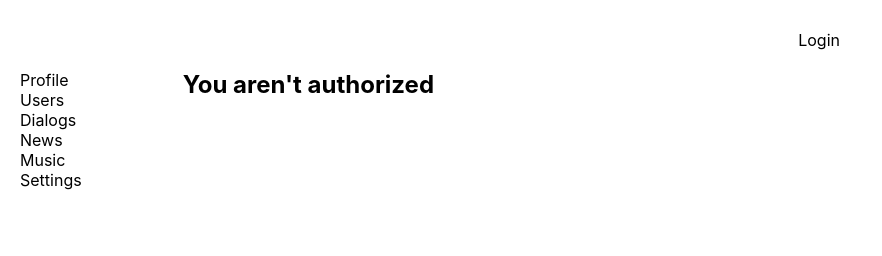
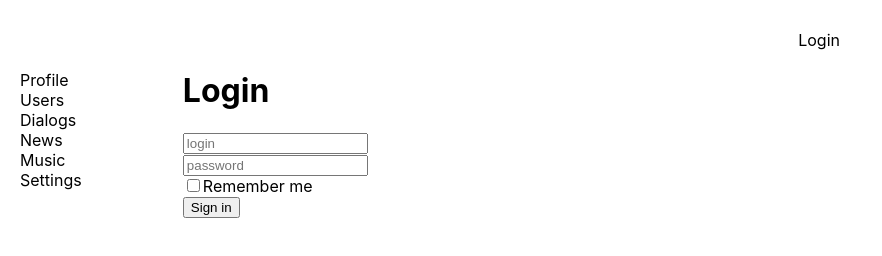
Before and after one commit to Nehorowo/react-social-network, a React (Create React App) app: page /login in a window 1280 px wide. Shown: the part 170-426 px from the top of the page, without its empty margins (0-882 px from the left). Built offline with nearby package versions, Linux system fonts and the light colour scheme; no server answers.

Commit message:
redux-form login

```diff
--- a/package.json
+++ b/package.json
@@ -14,6 +14,7 @@
     "react-router-dom": "^5.2.0",
     "react-scripts": "4.0.0",
     "redux": "^4.1.0",
+    "redux-form": "^8.3.7",
     "redux-thunk": "^2.3.0",
     "web-vitals": "^0.2.4"
   },
--- a/src/components/Login/Login.js
+++ b/src/components/Login/Login.js
@@ -1,9 +1,38 @@
 import React from "react";
+import { reduxForm, Field } from "redux-form";
+
+const LoginForm = (props) => {
+  return (
+    <form onSubmit={props.handleSubmit}>
+      <div>
+        <Field placeholder='login' name='login' component='input' type='text' />
+      </div>
+      <div>
+        <Field placeholder='password' name='password' component='input' type='text' />
+      </div>
+      <div>
+        <Field name='rememberMe' component='input' type='checkbox' />
+        Remember me
+      </div>
+      <div>
+        <button>Sign in</button>
+      </div>
+    </form>
+  );
+};
+
+const LoginReduxForm = reduxForm({
+  form: "login",
+})(LoginForm);
 
 const Login = (props) => {
+  const onSubmit = (formData) => {
+    console.log(formData);
+  };
   return (
     <div>
-      <h2>You aren't authorized</h2>
+      <h1>Login</h1>
+      <LoginReduxForm onSubmit={onSubmit} />
     </div>
   );
 };
--- a/src/redux/redux-store.js
+++ b/src/redux/redux-store.js
@@ -4,6 +4,7 @@ import dialogsReducer from "./dialogsReducer";
 import sidebarReducer from "./sidebarReducer";
 import usersReducer from "./usersReducer";
 import authReducer from "./authReducer";
+import { reducer as formReducer } from "redux-form";
 import thunkMiddleware from "redux-thunk";
 
 let reducers = combineReducers({
@@ -12,6 +13,7 @@ let reducers = combineReducers({
   sidebar: sidebarReducer,
   usersPage: usersReducer,
   auth: authReducer,
+  form: formReducer,
 });
 
 let store = createStore(reducers, applyMiddleware(thunkMiddleware));
```
Also changed, not shown: 1 other file (tests, documents, lock files or other folders).
